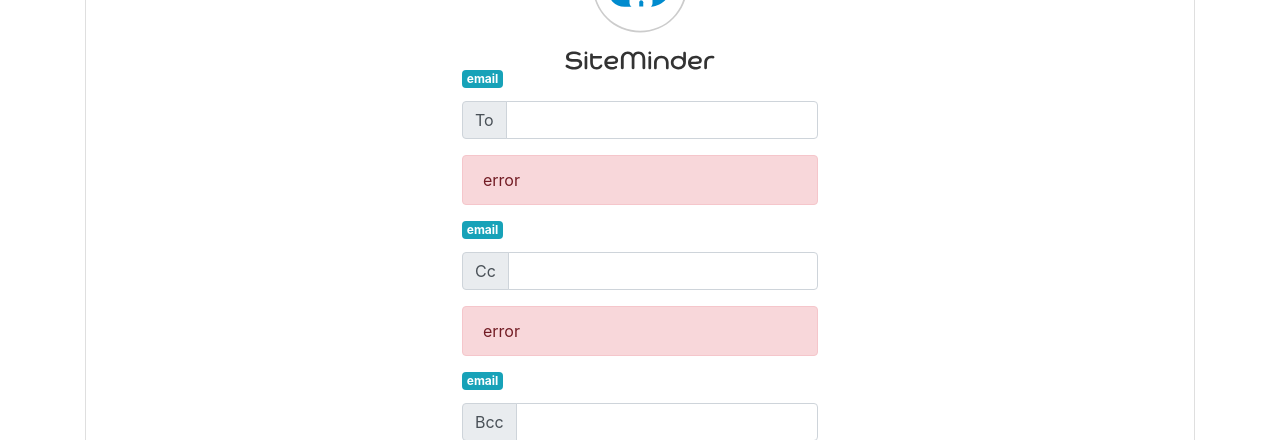
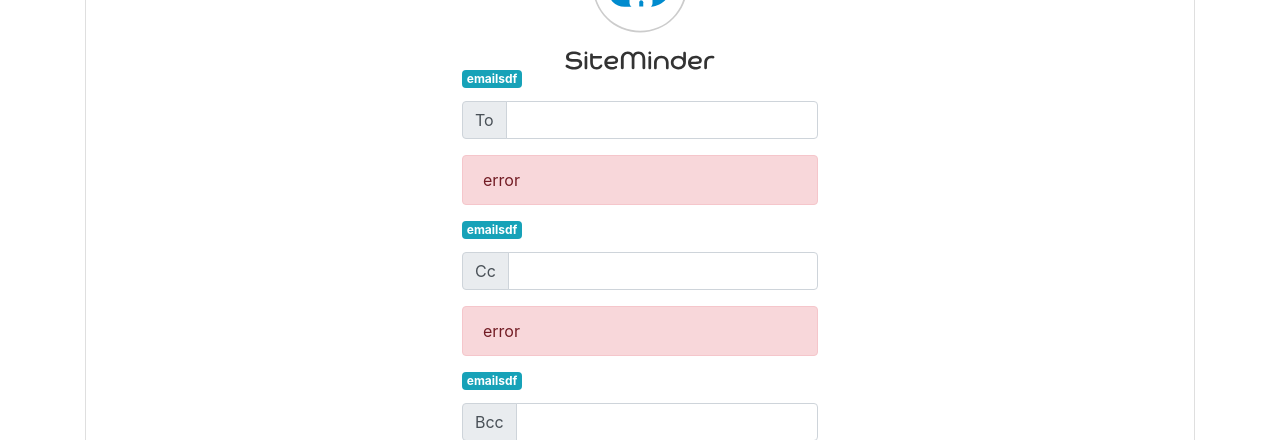
Before and after one commit to zac1st1k/sm-email, an Angular app: page / in a window 1280 px wide. Shown: the part 130-570 px from the top of the page. Built offline with nearby package versions, Linux system fonts and the light colour scheme.

Commit message:
temp: placeholder

```diff
--- a/src/app/email/multi-email-input/multi-email-input.component.html
+++ b/src/app/email/multi-email-input/multi-email-input.component.html
@@ -1,7 +1,7 @@
 <div>
   <div class="badge-container">
     <div class="badge badge-info">
-      email
+      emailsdf
     </div>
   </div>
 
```
